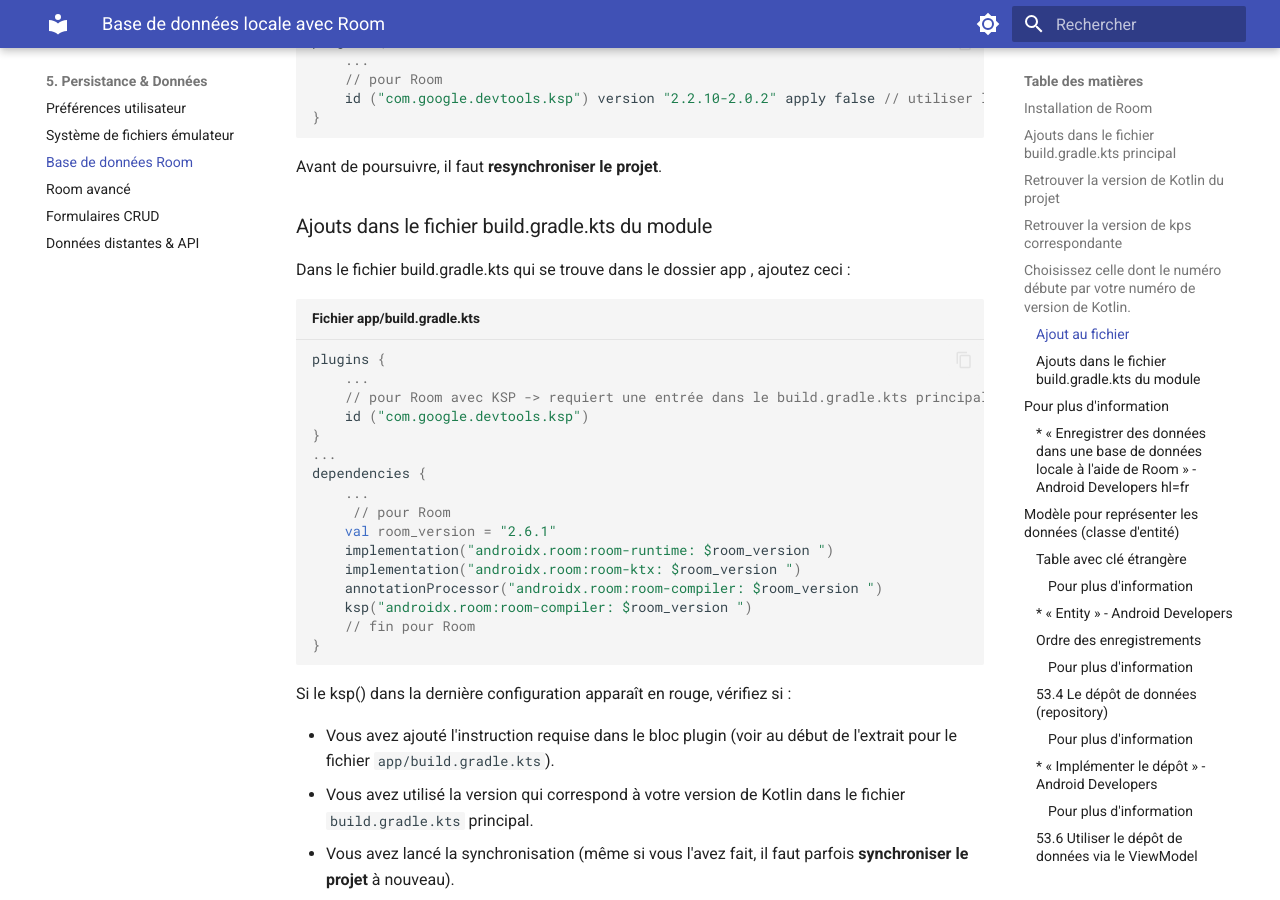
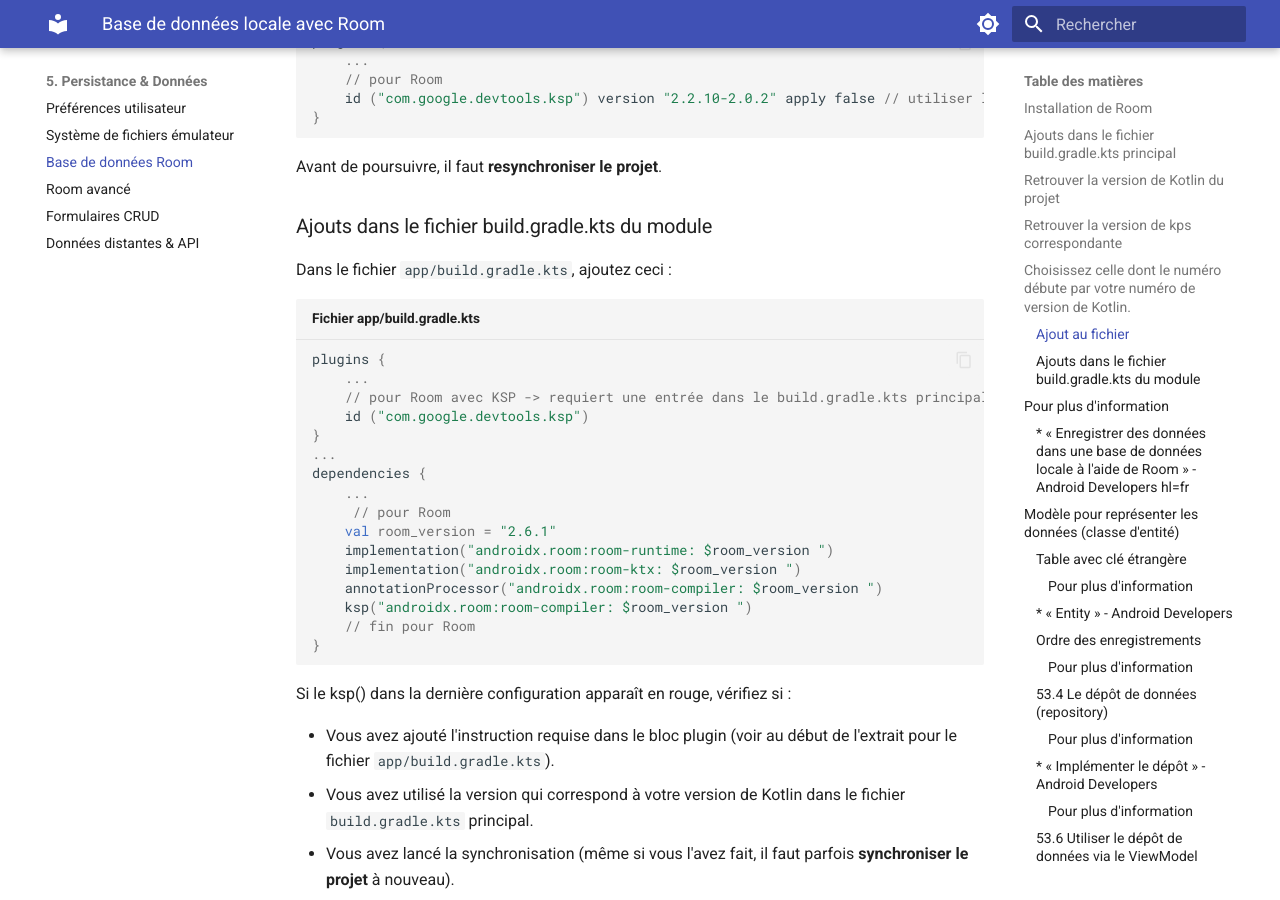
Before and after one commit to Apps-Mobiles-2-Victo/notes_de_cours, an MkDocs documentation site: the page built from docs/05-donnees-persistance/room-base-de-donnees.md, in a window 1280 px wide and 900 px high, scrolled down 1387 px. Built offline with MkDocs 1.6.1 and Material for MkDocs 9.7.7, drawn with Linux system fonts in a browser that asks for light colours.

Commit message:
Clarify markdown usage in preferences-utilisateur.md and improve instructions in room-base-de-donnees.md

````diff
--- a/docs/05-donnees-persistance/room-base-de-donnees.md
+++ b/docs/05-donnees-persistance/room-base-de-donnees.md
@@ -72,7 +72,7 @@ Avant de poursuivre, il faut **resynchroniser le projet**.
 ### Ajouts dans le fichier build.gradle.kts du module
 
 
-Dans le fichier build.gradle.kts  qui se trouve dans le dossier app , ajoutez ceci :
+Dans le fichier `app/build.gradle.kts`, ajoutez ceci :
 
 
 ```kotlin title="Fichier app/build.gradle.kts"
````
Also changed, not shown: docs/05-donnees-persistance/preferences-utilisateur.md (+1 -1 lines).
